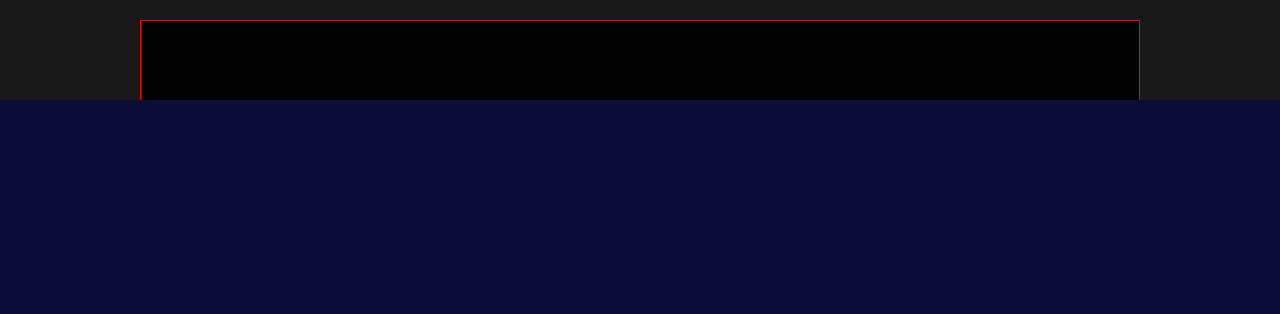
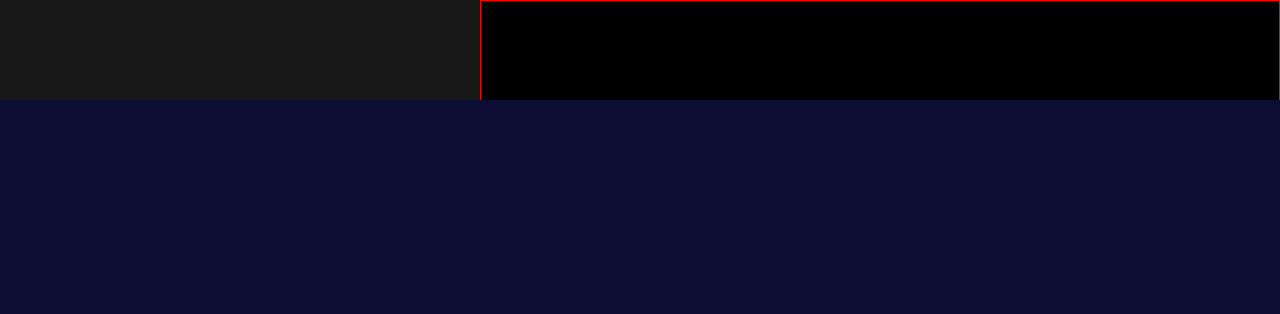
Before and after one commit to chrisdhodges12/phaser_apple_catcher, a website built with Vite: page index.html in a window 1280 px wide. Shown: the top 314 px of the page. Built offline with nearby package versions, Linux system fonts and the light colour scheme; files whose address does not match are found by name.

Commit message:
fixed screen?

```diff
--- a/main.js
+++ b/main.js
@@ -194,6 +194,10 @@ const config = {
   width: sizes.width,
   height: sizes.height,
   canvas: gameCanvas,
+  scale: {
+    mode: Phaser.Scale.FIT,
+    autoCenter: Phaser.Scale.CENTER_BOTH
+},
   input: {
     touch: true,
   },
--- a/style.css
+++ b/style.css
@@ -45,10 +45,10 @@ main{
   transform: translate(-50%, -50%);
   display: flex;
   z-index: 1;
-  width: 100%;
-  height: 95%;
+  /* width: 100%;
+  height: 100%;
   max-height: 1000px;
-  max-width: 1000px;
+  max-width: 1000px; */
 }
 
 .gameUI{
```
